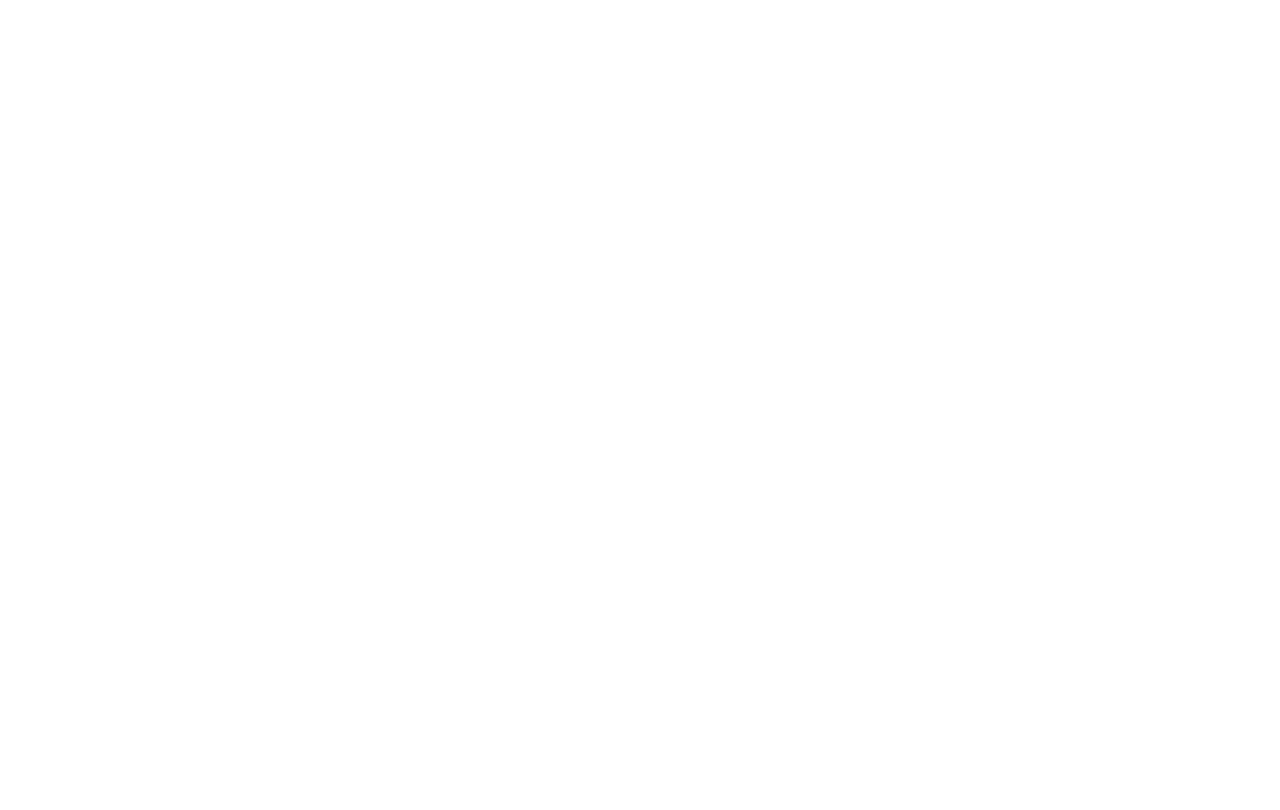
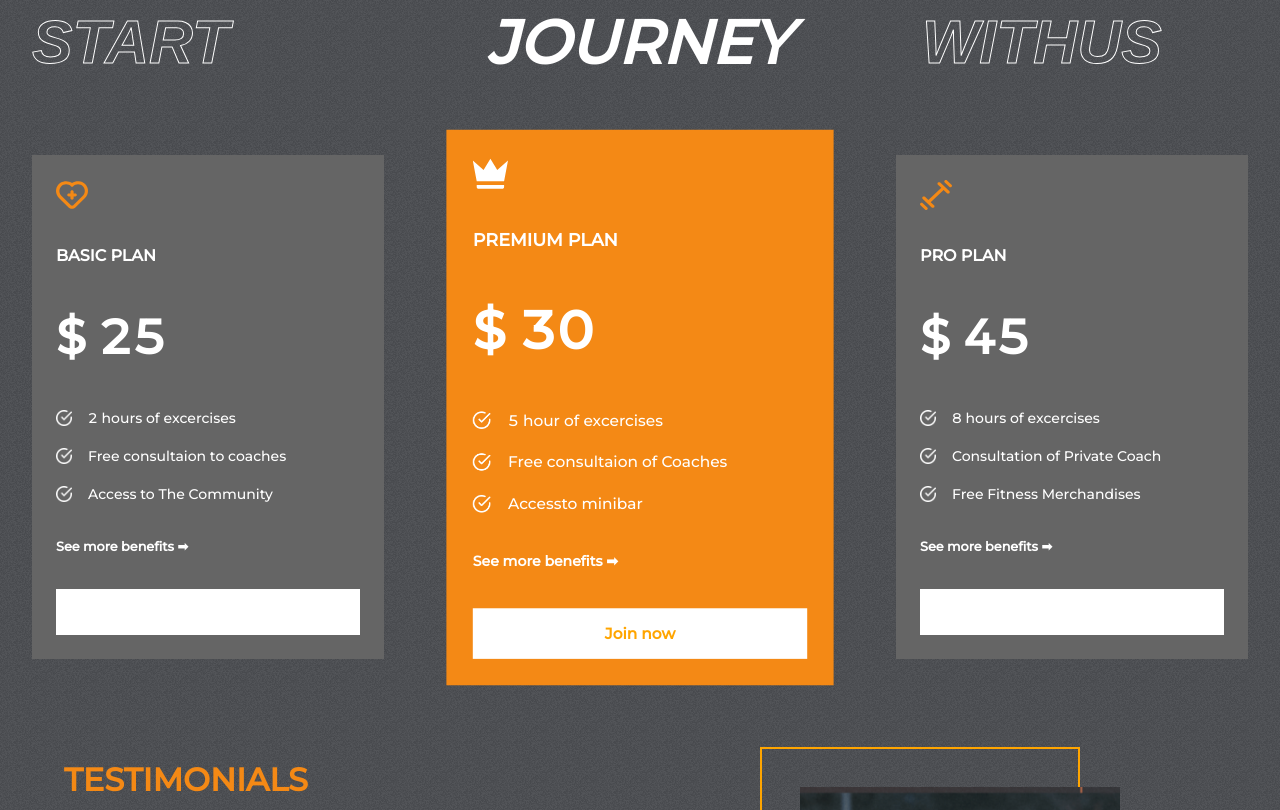
Before and after one commit to DJ-Smy/BodyNSoulFitness, a React (Create React App) app in the folder client/: page / in a window 1280 px wide. Shown: the part 2619-3429 px from the top of the page. Before the commit the page ends 2371 px from the top, so only its background shows below. Built offline with nearby package versions, Linux system fonts and the light colour scheme.

Commit message:
New version

```diff
--- a/client/src/landing/Landing.jsx
+++ b/client/src/landing/Landing.jsx
@@ -3,6 +3,9 @@
 import Hero from './components/Hero/Hero';
 import { Programs } from './components/Programs/Programs';
 import { Reasons } from './components/Reasons/Reasons';
+import  Plans  from './components/Plans/Plans';
+import  Testimonials  from './components/Testimonials/Testimonials';
+import Join from './components/Join/Join';
 
 function Landing() {
   return (
@@ -10,6 +13,9 @@
           <Hero />
           <Programs />
           <Reasons />
+          <Plans />
+          <Testimonials />
+          <Join />
     </div>
   )
 }
--- /dev/null
+++ b/client/src/landing/components/Join/Join.jsx
@@ -0,0 +1,13 @@
+import React from 'react'
+import './join.css'
+
+function Join() {
+  return (
+    <div className="Join" id="join-us">
+        <div className="left-j"></div>
+        <div className="right-j"></div>
+    </div>
+  )
+}
+
+export default Join
--- /dev/null
+++ b/client/src/landing/components/Plans/Plans.jsx
@@ -0,0 +1,46 @@
+import React from 'react'
+import './plans.css'
+import {plansData} from '../../data/plansData'
+import whiteTick from '../../assets/whiteTick.png'
+
+
+function Plans() {
+  return (
+    <div className="plans-container">
+        <div className="programs-header" style={{gap: '2rem'}}>
+            <span className='stroke-text'>READY TO START</span>
+            <span>YOUR JOURNEY</span>
+            <span className='stroke-text'>NOW WITHUS</span>
+        </div>
+
+        {/* plans card */}
+        <div className="plans">
+            {plansData.map((plan, index)=>(
+                <div className="plan" key={index}>
+                    {plan.icon}
+                    <span>{plan.name}</span>
+                    <span>$ {plan.price}</span>
+
+                    <div className="features">
+                        {plan.features.map((feature, index)=>(
+                            <div className="feature">
+                                <img src={whiteTick} alt="" />
+                                <span key={index}>{feature}</span>
+                            </div>
+                        ))}
+                    </div>
+                    <div>
+                        <span>
+                            See more benefits ➡
+                        </span>
+                    </div>
+                        <button className='btn1'>Join now</button>
+                </div>
+            ))}
+        </div>
+
+    </div>
+  )
+}
+
+export default Plans
--- /dev/null
+++ b/client/src/landing/components/Plans/plans.css
@@ -0,0 +1,81 @@
+.programs-header {
+  font-size: 3.8rem;
+}
+
+.plans-container {
+  margin-top: -4rem;
+  padding: 0 2rem;
+  display: flex;
+  flex-direction: column;
+  gap: 4rem;
+  position: relative;
+}
+
+.plans {
+  display: flex;
+  align-items: center;
+  justify-content: center;
+  gap: 5rem;
+}
+
+.plan {
+  display: flex;
+  flex-direction: column;
+  background-color: var(--caloryCard);
+  color: white;
+  gap: 2rem;
+  padding: 1.5rem;
+  width: 22rem;
+}
+
+.plan:nth-child(2) {
+  background: var(--orange);
+  transform: scale(1.1);
+}
+
+.plan:nth-child(2) > svg {
+  fill: white;
+  width: 2rem;
+  height: 2rem;
+}
+
+.plans > :nth-child(2) > button {
+  color: orange;
+}
+
+.plan > svg {
+  fill: var(--orange);
+  width: 2rem;
+  height: 2rem;
+}
+
+.plan > :nth-child(2) {
+  font-size: 1rem;
+  font-weight: bold;
+}
+
+.plan > :nth-child(3) {
+  font-size: 3rem;
+  font-weight: bolder;
+}
+
+.plan > :nth-child(5) {
+  font-size: 0.8rem;
+  font-weight: bold;
+}
+
+.features {
+  display: flex;
+  flex-direction: column;
+  gap: 1rem;
+}
+
+.feature {
+  display: flex;
+  align-items: center;
+  gap: 1rem;
+}
+
+.feature > img {
+  width: 1rem;
+}
--- /dev/null
+++ b/client/src/landing/components/Testimonials/Testimonials.jsx
@@ -0,0 +1,51 @@
+import React, { useState } from 'react'
+import './testimonials.css'
+import {testimonialsData} from '../../data/testimonialsData'
+import leftArrow from '../../assets/leftArrow.png'
+import rightArrow from '../../assets/rightArrow.png'
+
+function Testimonials() {
+    const [selected, setSelected] = useState(0);
+    const tLength = testimonialsData.length;
+
+
+  return (
+    <div className="Testimonials">
+        <div className="left-t">
+            <span style={{fontSize: '2rem'}}>Testimonials</span>
+            <span className='stroke-text' style={{fontSize: '3rem'}}>What they </span>
+            <span style={{fontSize: '3rem'}}>say about us</span>
+            <span>
+                {testimonialsData[selected].review}
+            </span>
+            <span>
+                <span style={{color: 'var(--orange'}}>
+                    {testimonialsData[selected].name}
+                </span>{ " " }
+                - {testimonialsData[selected].status}
+            </span>
+        </div>
+        <div className="right-t">
+            <div></div>
+            <div></div>
+            <img src={testimonialsData[selected].image} alt="image" />
+            <div className="arrows">
+                <img
+                onClick={() =>{
+                    selected === 0 ? setSelected (tLength-1)
+                    : setSelected ((prev) => prev -1 );
+                }}
+                src={leftArrow} alt="" />
+                <img
+                onClick={()=>{
+                    selected === tLength-1 ? setSelected(0)
+                    : setSelected((prev)=>prev+1);
+                }}
+                src={rightArrow} alt="" />
+            </div>
+        </div>
+    </div>
+  )
+}
+
+export default Testimonials
--- /dev/null
+++ b/client/src/landing/components/Testimonials/testimonials.css
@@ -0,0 +1,81 @@
+.Testimonials {
+  padding: 0 2rem;
+  display: flex;
+  gap: 1rem;
+}
+
+.left-t {
+  padding: 0 2rem;
+  display: flex;
+  flex: 1 1;
+  gap: 2rem;
+  flex-direction: column;
+  text-transform: uppercase;
+  color: white;
+}
+
+.left-t > :nth-child(1) {
+  color: var(--orange);
+  font-weight: bold;
+}
+
+.left-t > :nth-child(2),
+.left-t > :nth-child(3) {
+  font-weight: bold;
+  font-size: 3rem;
+}
+
+.left-t > :nth-child(4) {
+  text-transform: none;
+  text-align: justify;
+  letter-spacing: 2px;
+  line-height: 40px;
+}
+
+.right-t {
+  padding: 0 2rem;
+
+  flex: 1;
+  position: relative;
+}
+
+.right-t > img {
+  position: absolute;
+  width: 20rem;
+  height: 25rem;
+  object-fit: cover;
+  right: 8rem;
+  top: 2rem;
+}
+
+.right-t > :nth-child(1) {
+  position: absolute;
+  width: 20rem;
+  height: 25rem;
+  border: 2px solid orange;
+  background-color: transparent;
+  right: 10.5rem;
+  top: -0.5rem;
+}
+
+.right-t > :nth-child(2) {
+  position: absolute;
+  width: 20rem;
+  height: 25rem;
+  right: 6rem;
+  top: 4rem;
+  background-color: var(--orange);
+}
+
+.arrows {
+  display: flex;
+  gap: 1rem;
+  position: absolute;
+  bottom: 1rem;
+  left: 3rem;
+}
+
+.arrows > img {
+  width: 1.5rem;
+  cursor: pointer;
+}
```
Also changed, not shown: client/src/landing/components/Join/join.css (added).
